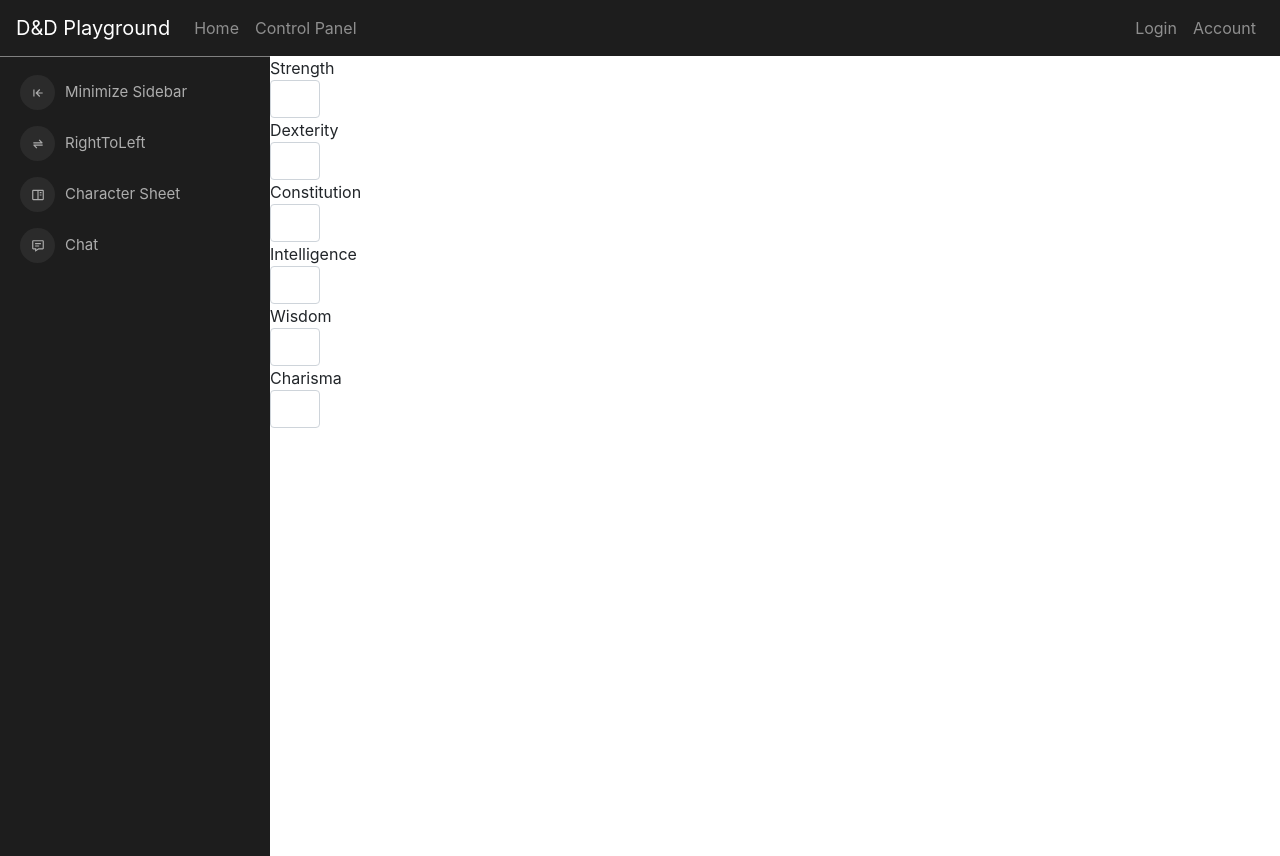
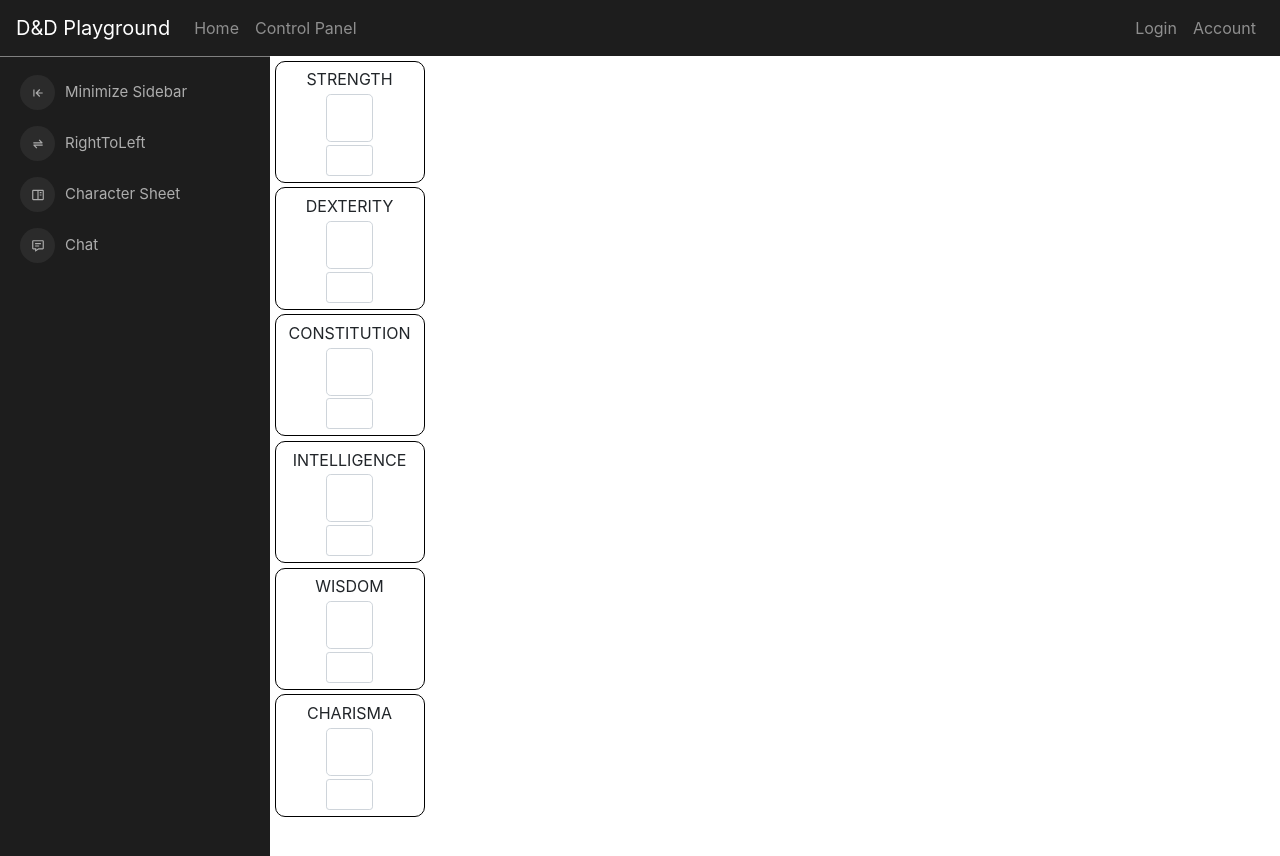
Before and after one commit to williammabernathy/Character_Sheet, a React (Create React App) app: page /controlpanel in a window 1280 px wide. Both pictures are taken after a click on the button "Character Sheet". Built offline with nearby package versions, Linux system fonts and the light colour scheme.

Commit message:
Added components to main character sheet component. stat block and corresponding css have been added

```diff
--- a/src/Components/CharacterSheetMain/Components/StatBlock/StatBlock.css
+++ b/src/Components/CharacterSheetMain/Components/StatBlock/StatBlock.css
@@ -1,15 +1,24 @@
 .statBlockContainer {
-
+    text-align: center;
+    border-radius: 10px;
+    border: 1px solid black;
+    padding: 3%;
+    margin: 3%;
+    width: 150px;
 }
 
 .statBlockTitle {
-
+    padding: 1%;
 }
 
 .statBlockBonusField {
     width: 50px;
+    margin: 0 auto;
+    padding: 1%;
 }
 
 .statBlockStatValueField {
-
+    width: 50px;
+    margin: 0 auto;
+    padding: 1%;
 }
--- a/src/Components/CharacterSheetMain/Components/StatBlock/StatBlock.js
+++ b/src/Components/CharacterSheetMain/Components/StatBlock/StatBlock.js
@@ -1,20 +1,23 @@
 import React from 'react';
 import Form from 'react-bootstrap/Form';
+import 'bootstrap/dist/css/bootstrap.min.css'
 import './StatBlock.css'
 
-const StatBlock = ( {statName} ) => {
+const StatBlock = ({ statName }) => {
     return (
         <div className="statBlockContainer">
             <div className="statBlockTitle">
-                {statName}
+                {statName.toUpperCase()}
             </div>
             <div className="statBlockBonusField">
-                <Form>
-                    <Form.Control/>
+                <Form >
+                    <Form.Control size='lg' type="text"/>
                 </Form>
             </div>
             <div className="statBlockStatValueField">
-
+                <Form className="formShaping">
+                    <Form.Control size='sm' type="text"/>
+                </Form>
             </div>
         </div>
     );
```
